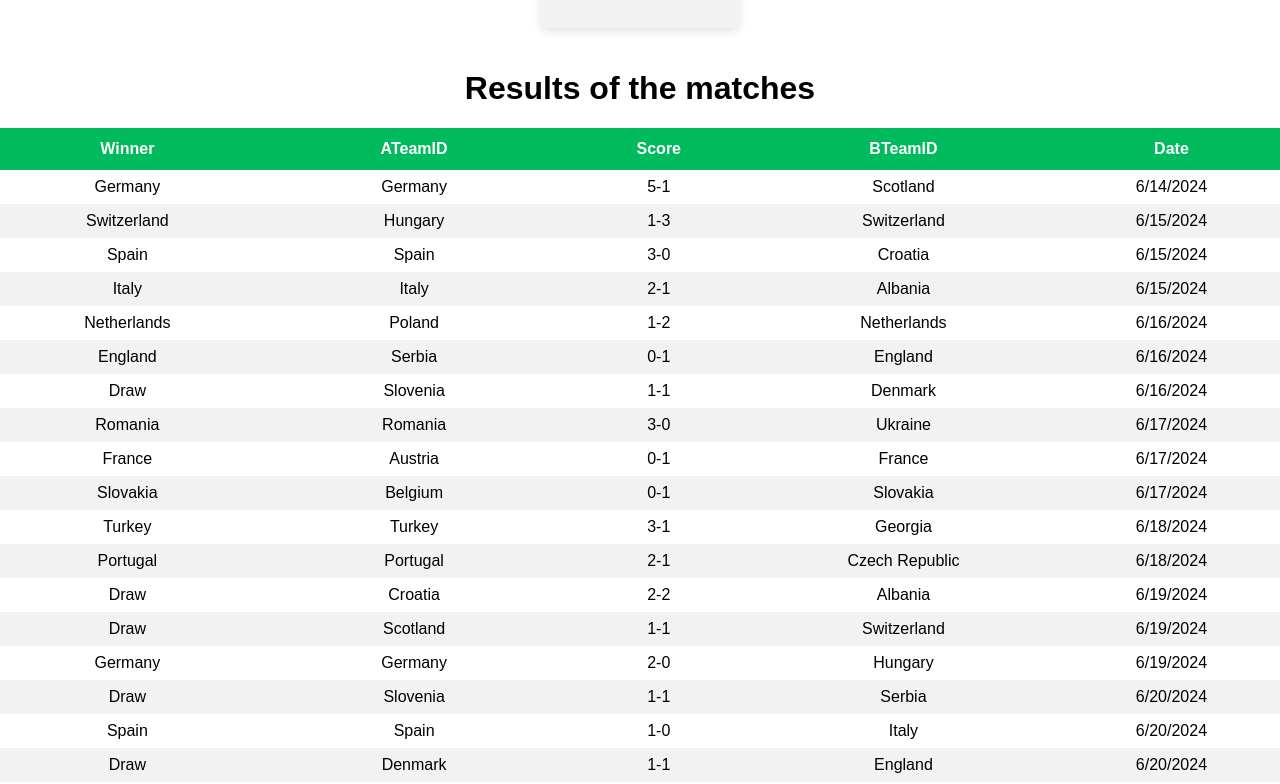
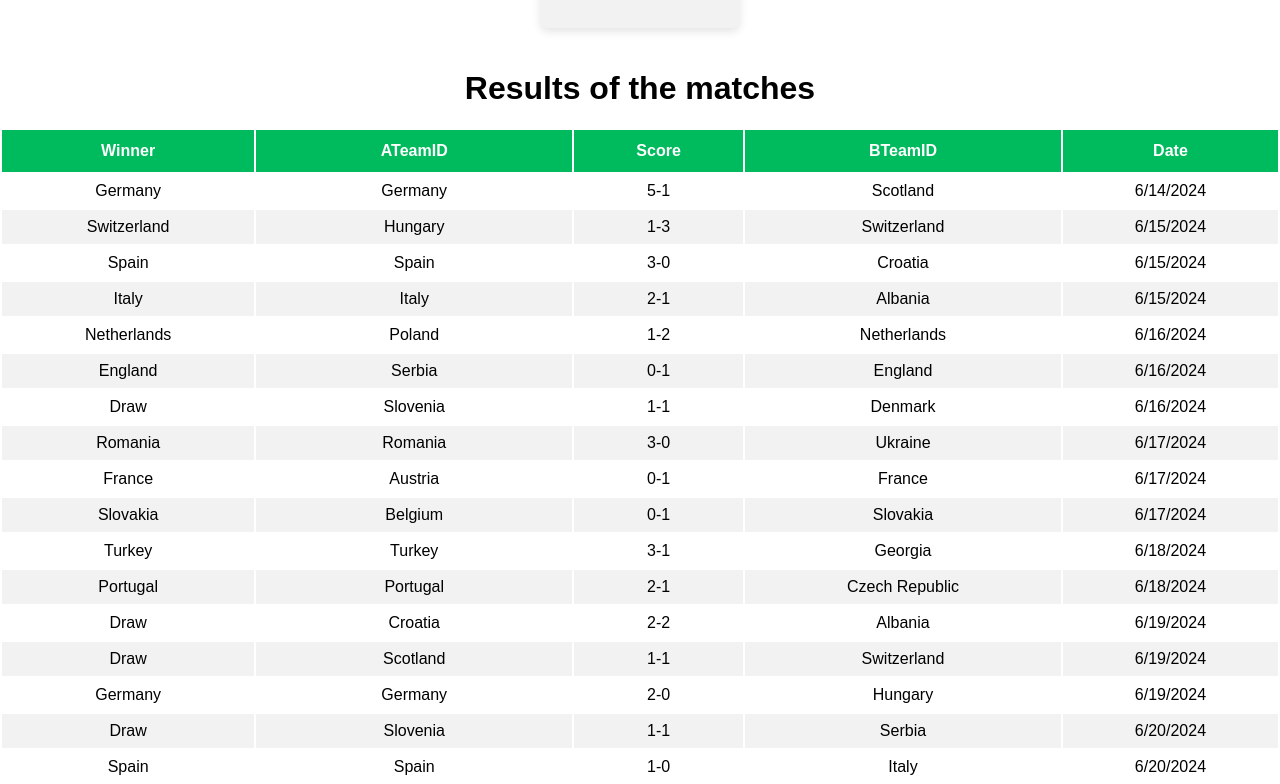
Before and after one commit to ZdravkaGoranova/Sirma-Solutions-Final-Exam, a React (Vite) app: page / in a window 1280 px wide. Shown: the part 1366-2150 px from the top of the page. Built offline with nearby package versions, Linux system fonts and the light colour scheme.

Commit message:
Update App.css and  TeamDetails

```diff
--- a/src/App.css
+++ b/src/App.css
@@ -36,15 +36,3 @@ main {
   flex: 1;
   padding-bottom: 10px;
 }
-
-.winner {
-  background-color: lightgreen;
-}
-
-.loser {
-  background-color: lightcoral;
-}
-
-.draw {
-  background-color: lightgrey;
-}
--- a/src/components/TeamDetails.css
+++ b/src/components/TeamDetails.css
@@ -1,6 +1,6 @@
 /* table  */
 #players {
-  border-collapse: collapse;
+  border-collapse: separate;
   width: 100%;
 }
 
@@ -66,8 +66,6 @@
   background-color: var(--yellow-color);
 }
 
-
-
 @-webkit-keyframes spin {
   0% {
     -webkit-transform: rotate(0deg);
```
